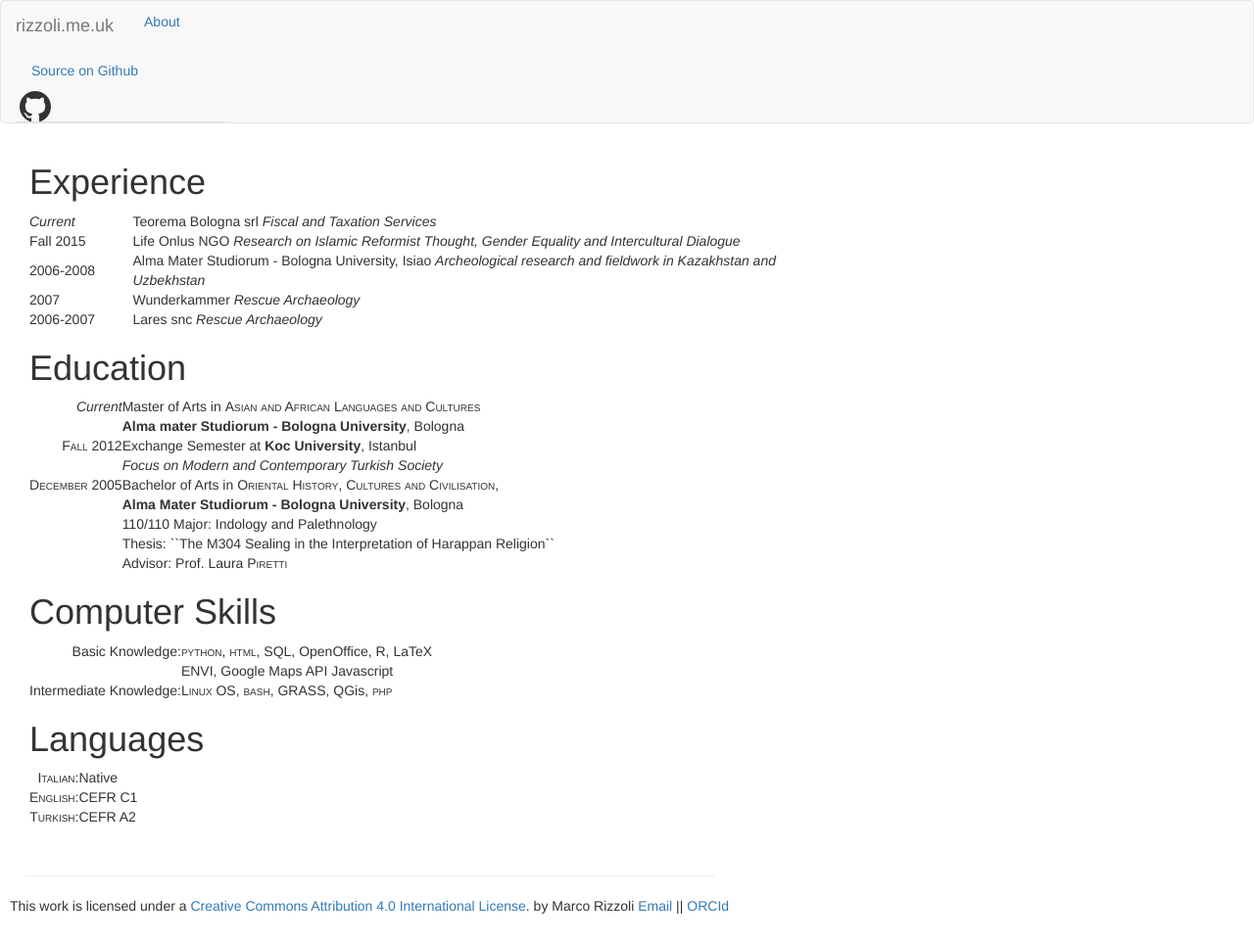
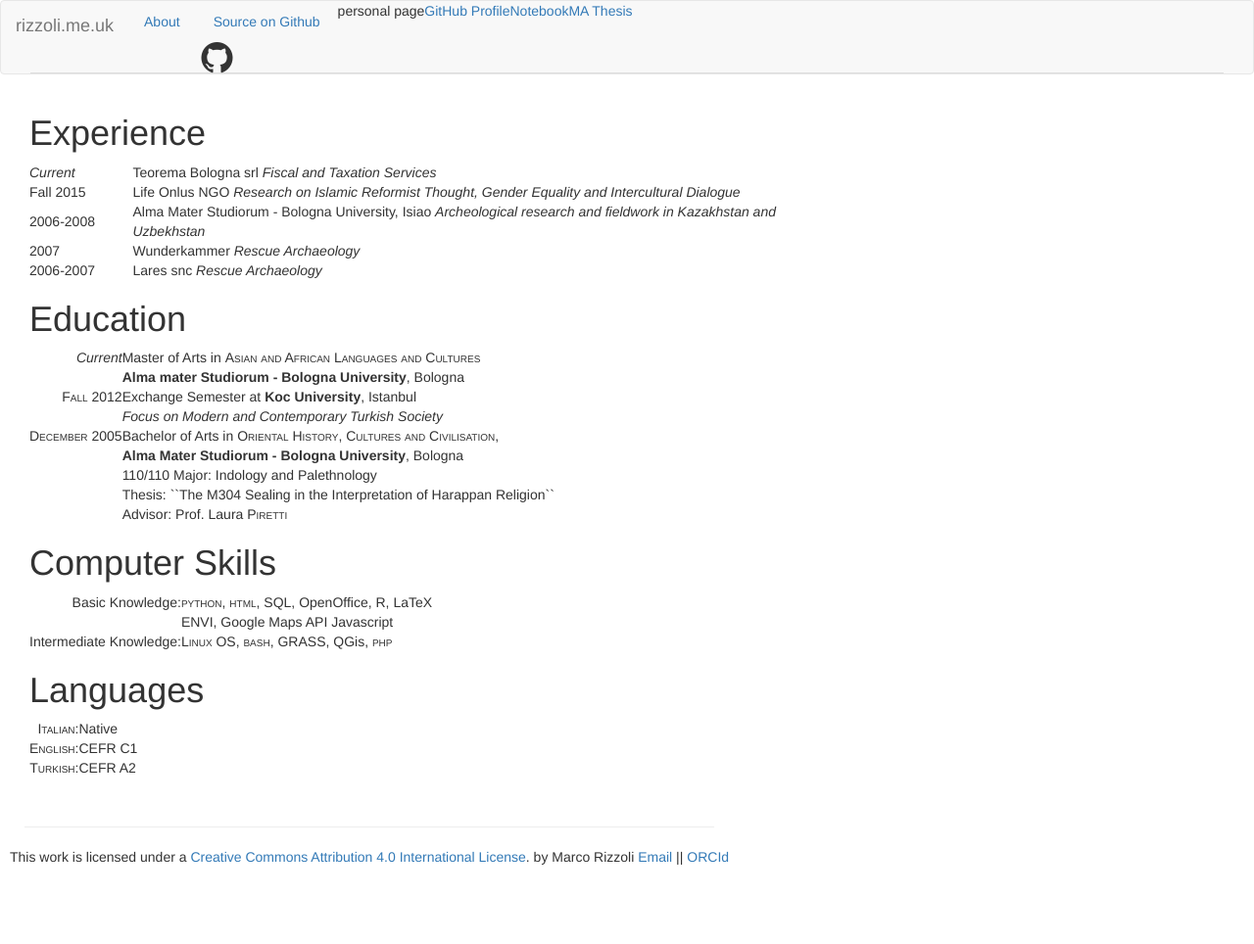
Before and after one commit to mrizzoli/mrizzoli.github.io, a Jekyll site: the page built from index.html, in a window 1280 px wide. Shown: the whole page at 98% size. Built offline with Jekyll 4.4.1, drawn with Linux system fonts in a browser that asks for light colours; nearby versions of some CDN libraries; Markdown is read by kramdown in place of the engine named in the settings; after the commit the page ends 914 px from its top, so only the background shows below that.

Commit message:
sempre sta navbar..

```diff
--- a/_includes/navbar.html
+++ b/_includes/navbar.html
@@ -9,18 +9,18 @@
       <!--   <span class="icon-bar"></span> -->
       <!-- </button> -->
       <a class="navbar-brand" href="/">rizzoli.me.uk</a>
-    <!-- </div>  -->
+    </div>
 
-    <!-- <div class="collapse navbar-collapse" id="navbar-collapse-1"> -->
+    <div class="collapse navbar-collapse" id="navbar-collapse-1">
       <ul class="nav nav-tabs">
         <li><a href="http://mrizzoli.github.io">About</a></li>
-
-        <!-- <div class="navbar-right"> -->
-          <li><a href="https://github.com/mrizzoli/notes_src">Source on Github</a>&nbsp;<i class="mega-octicon octicon-mark-github"></i>
-    <!--     </div> -->
-
+        <li><a href="https://github.com/mrizzoli/notes_src">Source on
+            Github</a>&nbsp;<i class="mega-octicon octicon-mark-github"></i>
+        <li><p>personal page</p></li>
+        <li><p class="view"><a href="https://github.com/mrizzoli">GitHub Profile</a></p></li>
+        <li><p class="view"><a href="http://notebook.rizzoli.me.uk">Notebook</a></p></li>
+        <li><p class="view"><a href="http://notebook.rizzoli.me.uk/tesi.html">MA Thesis</a></p></li>
       </ul>
-    <!-- </div>  -->
-
+    </div>
   </div>
 </nav>
```
Lines whose indentation alone changed are shown as unchanged.
